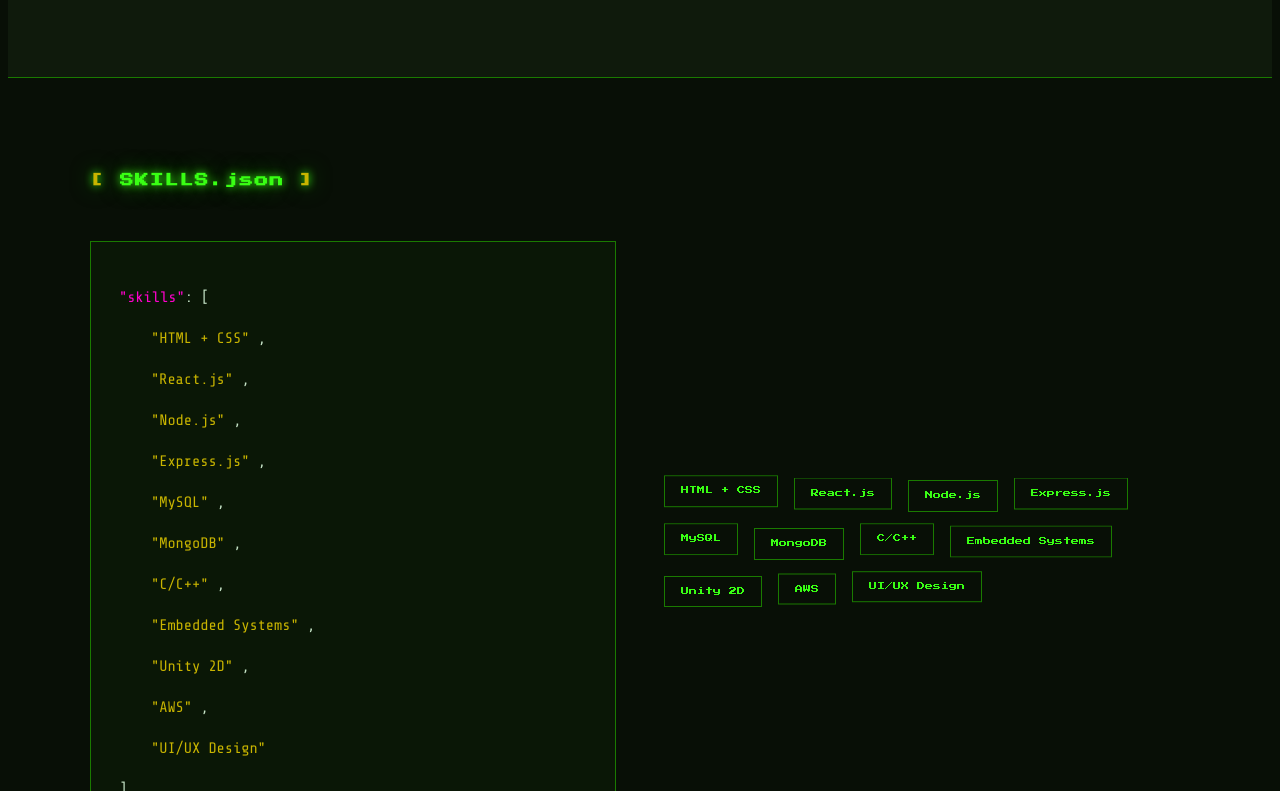
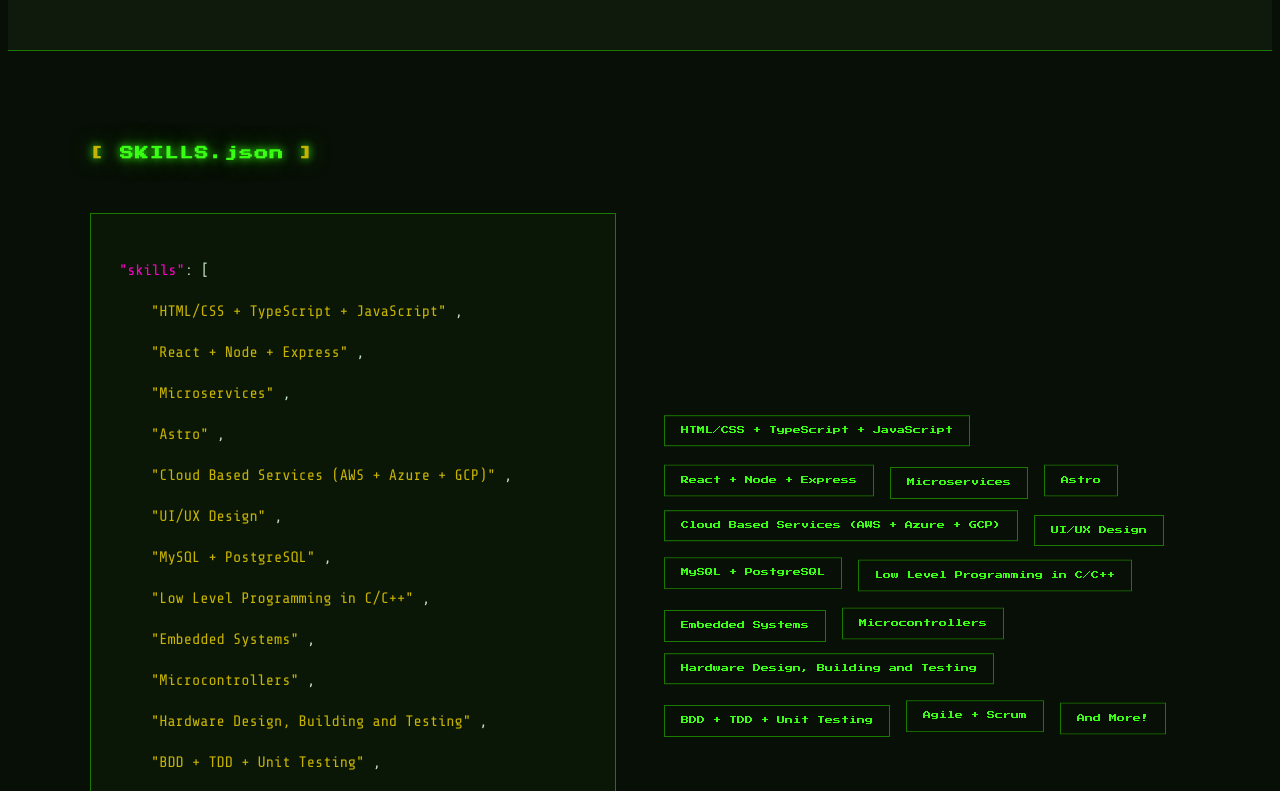
Before and after one commit to Bailym/bailym-portfolio, an Astro site in the folder astro-2026/: page / in a window 1280 px wide. Shown: the part 2815-3606 px from the top of the page. Built offline with nearby package versions, Linux system fonts and the light colour scheme; Astro itself is replaced by a stand-in of ours.

Commit message:
update about and skills text

```diff
--- a/astro-2026/src/components/about/about.astro
+++ b/astro-2026/src/components/about/about.astro
@@ -2,7 +2,9 @@
 import "./about.css";
 import Winamp from "../winamp/winamp.astro";
 
-const about = "Hello! My name is Baily. I'm a full-stack software developer based in Cornwall, England. I'm a recent graduate of the University of Plymouth who loves creating things for the web. I look to design and create projects that are user friendly, intuitive and visually appealing. I've experimented with a variety of technologies and frameworks, and I'm always looking to learn new things — currently exploring game development with Unity, 3D modelling, and WordPress.";
+const about = "Hello! My name is Baily. I'm a software developer based in Cornwall, England. I'm a graduate of the University of Plymouth " +
+"I mostly work with embedded systems, microservices, and full-stack web development, but I have experience with a variety of languages, " +
+"technologies, and frameworks, and I'm always looking to learn new things! Im currently focusing on electronics, AI, and game development.";
 ---
 
 <section id="about" class="section">
--- a/astro-2026/src/components/skills/skills.astro
+++ b/astro-2026/src/components/skills/skills.astro
@@ -2,9 +2,20 @@
 import "./skills.css";
 
 const skills = [
-  "HTML + CSS", "React.js", "Node.js", "Express.js",
-  "MySQL", "MongoDB", "C/C++", "Embedded Systems",
-  "Unity 2D", "AWS", "UI/UX Design",
+  "HTML/CSS + TypeScript + JavaScript",
+  "React + Node + Express",
+  "Microservices",
+  "Astro",
+  "Cloud Based Services (AWS + Azure + GCP)",
+  "UI/UX Design",
+  "MySQL + PostgreSQL",
+  "Low Level Programming in C/C++",
+  "Embedded Systems",
+  "Microcontrollers",
+  "Hardware Design, Building and Testing",
+  "BDD + TDD + Unit Testing",
+  "Agile + Scrum",
+  "And More!"
 ];
 
 ---
```
